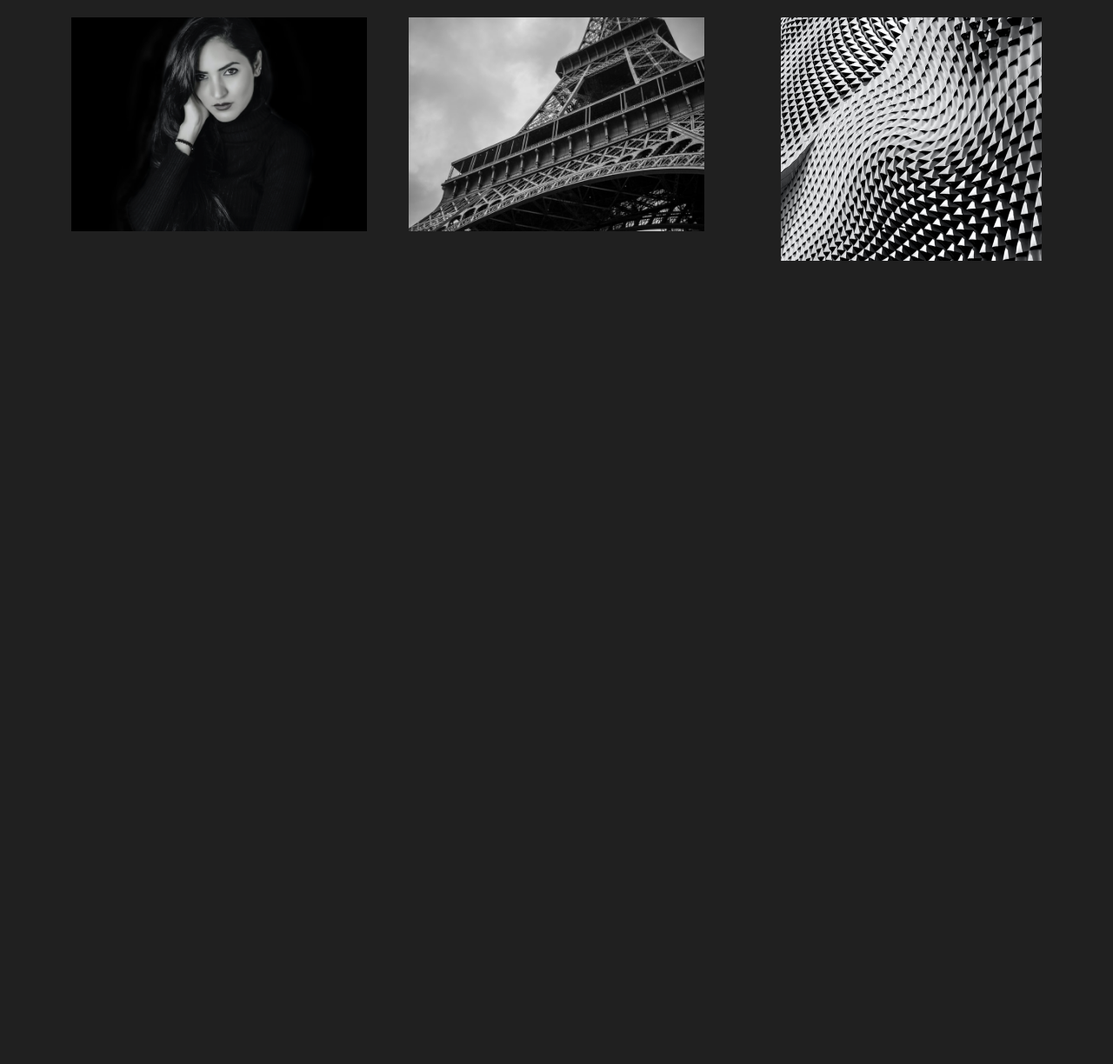
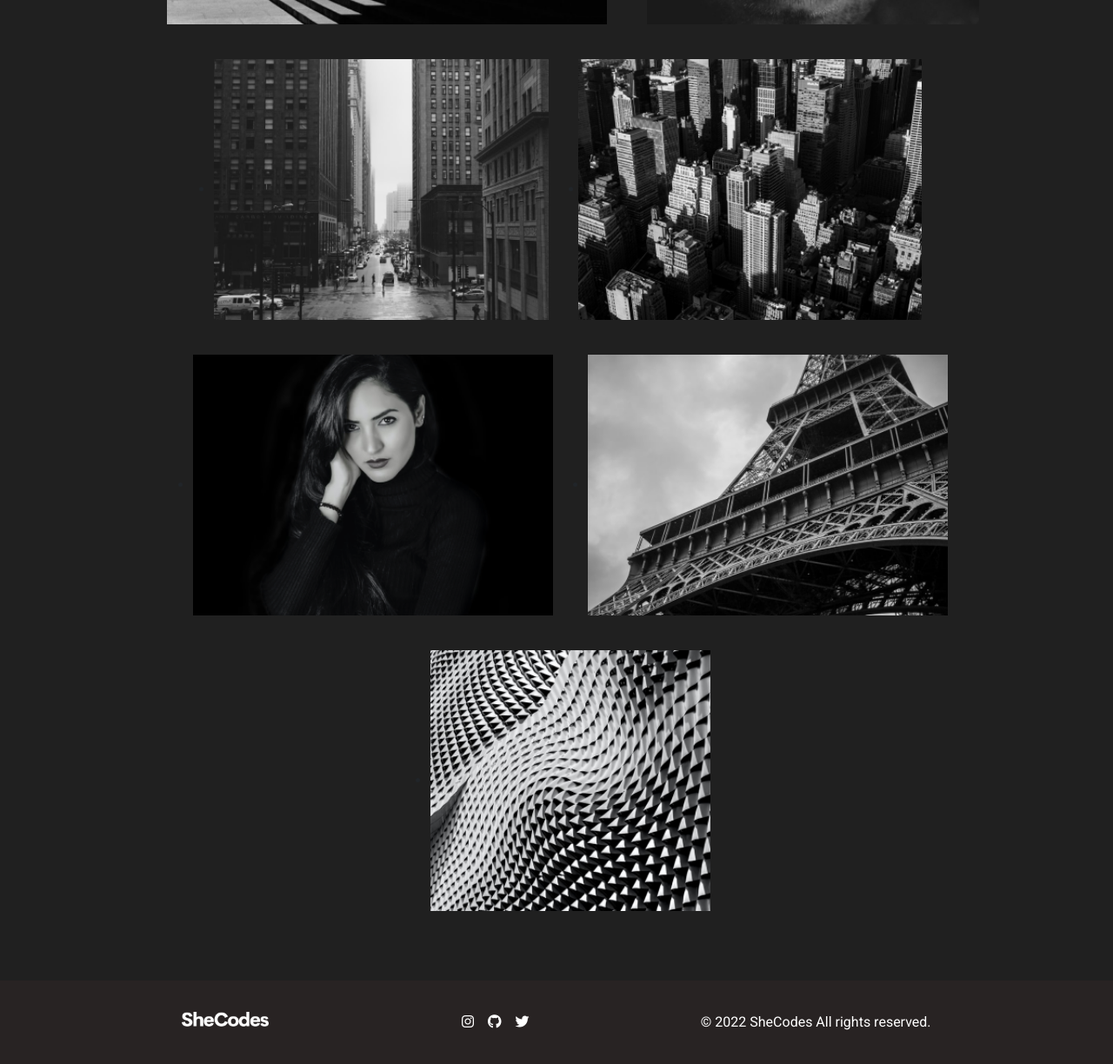
Before and after one commit to anastasiianoa/portfolio-project, a plain HTML site: page index.html in a window 1280 px wide. Shown: the part 2224-3448 px from the top of the page at 87% size. Before the commit the page ends 2524 px from the top, so only its background shows below. Drawn offline with nearby package versions, Linux system fonts and the light colour scheme.

Commit message:
Changed image html structure
+polished css of homepage

```diff
--- a/index.html
+++ b/index.html
@@ -69,46 +69,91 @@
         <a href="#" class="btn btn-custom text-uppercase">Get started</a>
       </div>
     </div>
-    <div class="container hero-picures">
-      <div class="row g-5">
-        <div class="col-sm-4">
+    <div class="container">
+      <ul class="image-gallery">
+        <li>
           <img src="/images/1.png" alt="" class="img-fluid" />
-        </div>
-        <div class="col-sm-4">
+        </li>
+        <li>
           <img src="/images/2.png" alt="" class="img-fluid" />
-        </div>
-        <div class="col-sm-4">
-          <img src="/images/3.png" alt="" class="img-fluid float-end" />
-        </div>
-        <div class="col-sm-4">
+        </li>
+        <li>
+          <img src="/images/3.png" alt="" class="img-fluid" />
+        </li>
+        <li>
           <img src="/images/4.png" alt="" class="img-fluid" />
-        </div>
-        <div class="col-sm-4">
+        </li>
+        <li>
           <img src="/images/5.png" alt="" class="img-fluid" />
-        </div>
-        <div class="col-sm-4">
-          <img src="/images/6.png" alt="" class="img-fluid pic-full-size" />
-        </div>
-        <div class="col-sm-4">
-          <img src="/images/7.png" alt="" class="img-fluid" />
-        </div>
-        <div class="col-sm-4">
+        </li>
+        <li>
+          <img src="/images/6.png" alt="" class="img-fluid" />
+        </li>
+        <li>
+          <img src="/images/7.png" alt="" class="img-fluid row-place-start" />
+        </li>
+        <li>
           <img src="/images/8.png" alt="" class="img-fluid" />
-        </div>
-        <div class="col-sm-4">
-          <img src="/images/9.png" alt="" class="img-fluid float-end" />
-        </div>
-        <div class="col-sm-4">
+        </li>
+        <li>
+          <img src="/images/9.png" alt="" class="img-fluid row-place-end" />
+        </li>
+        <li>
           <img src="/images/10.png" alt="" class="img-fluid" />
-        </div>
-        <div class="col-sm-4">
+        </li>
+        <li>
           <img src="/images/11.png" alt="" class="img-fluid" />
-        </div>
-        <div class="col-sm-4">
-          <img src="/images/12.png" alt="" class="img-fluid float-end" />
-        </div>
+        </li>
+        <li>
+          <img src="/images/12.png" alt="" class="img-fluid" />
+        </li>
+      </ul>
+    </div>
+    <footer class="footer">
+      <div class="brand-name">
+        <img
+          src="/images/SheCodes.png"
+          class="pt-3"
+          alt="SheCodes Logo"
+          width="100"
+        />
       </div>
-    </div>
+      <div class="social-icons">
+        <ul class="d-inline-flex pt-3">
+          <li>
+            <a
+              class="pe-2"
+              href="https://www.instagram.com/"
+              rel="nofollow"
+              target="_blank"
+            >
+              <i class="fa-brands fa-instagram"></i>
+            </a>
+          </li>
+          <li>
+            <a
+              class="px-2"
+              href="https://www.github.com/"
+              rel="nofollow"
+              target="_blank"
+            >
+              <i class="fa-brands fa-github"></i>
+            </a>
+          </li>
+          <li>
+            <a
+              class="px-2"
+              href="https://twitter.com/"
+              rel="nofollow"
+              target="_blank"
+            >
+              <i class="fab fa-twitter"></i>
+            </a>
+          </li>
+        </ul>
+      </div>
+      <div class="ownership pt-3">© 2022 SheCodes All rights reserved.</div>
+    </footer>
     <script
       src="https://cdn.jsdelivr.net/npm/bootstrap@5.2.0/dist/js/bootstrap.bundle.min.js"
       integrity="sha384-A3rJD856KowSb7dwlZdYEkO39Gagi7vIsF0jrRAoQmDKKtQBHUuLZ9AsSv4jD4Xa"
--- a/src/style.css
+++ b/src/style.css
@@ -58,14 +58,51 @@ h2 {
   margin-top: 20px;
 }
 
-.hero-picures {
-  margin-top: 80px;
+.image-gallery {
+  display: flex;
+  flex-wrap: wrap;
+  gap: 40px;
+  justify-content: center;
+  margin: 80px 0;
 }
 
-.pic-full-size {
+.image-gallery li {
+  height: 300px;
+  position: relative;
+}
+
+.image-gallery li img {
+  object-fit: cover;
   width: 100%;
   height: 100%;
-  object-fit: cover;
+  vertical-align: middle;
+}
+
+.image-gallery .row-place-start {
+  position: relative;
+  left: 6px;
+}
+
+.image-gallery .row-place-end {
+  position: relative;
+  right: 6px;
+}
+
+.footer {
+  display: flex;
+  justify-content: space-evenly;
+  padding: 20px;
+  background-color: #282323;
+  text-align: center;
+}
+
+.social-icons ul li {
+  list-style: none;
+}
+
+.social-icons ul li a,
+.ownership {
+  color: var(--primary-color);
 }
 
 @media (max-width: 576px) {
@@ -86,7 +123,37 @@ h2 {
     padding: 10px 45px;
   }
 
-  /* .hero-picures img {
-    text-align: left;
-  } */
+  .image-gallery li img {
+    width: 300px;
+    height: 200px;
+  }
+
+  .image-gallery {
+    gap: 0px;
+  }
+
+  .image-gallery li {
+    height: 210px;
+  }
+
+  .image-gallery .row-place-start {
+    position: relative;
+    left: 0px;
+    right: 0px;
+  }
+  .image-gallery .row-place-end {
+    position: relative;
+    left: 0px;
+    right: 0px;
+  }
+
+  footer {
+    display: flex;
+    flex-direction: column;
+  }
+
+  .social-icons ul {
+    padding-left: 0;
+    margin-bottom: 0;
+  }
 }
```
